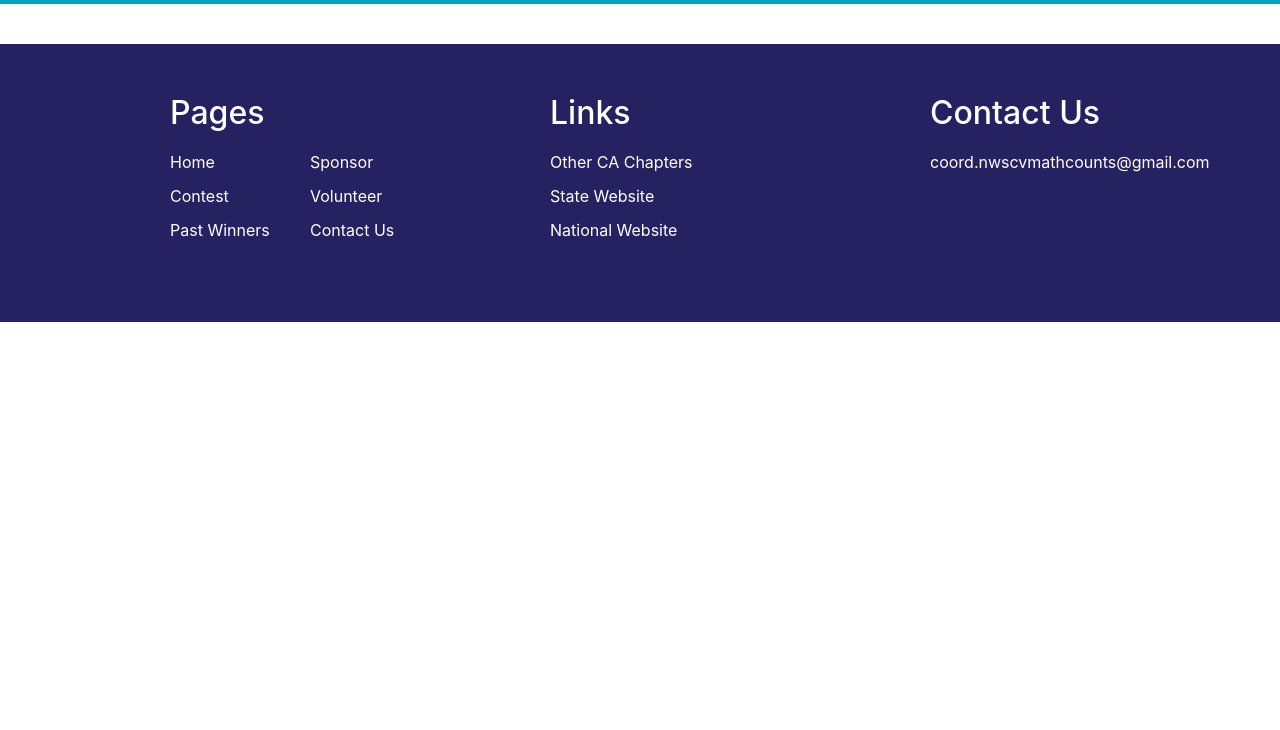
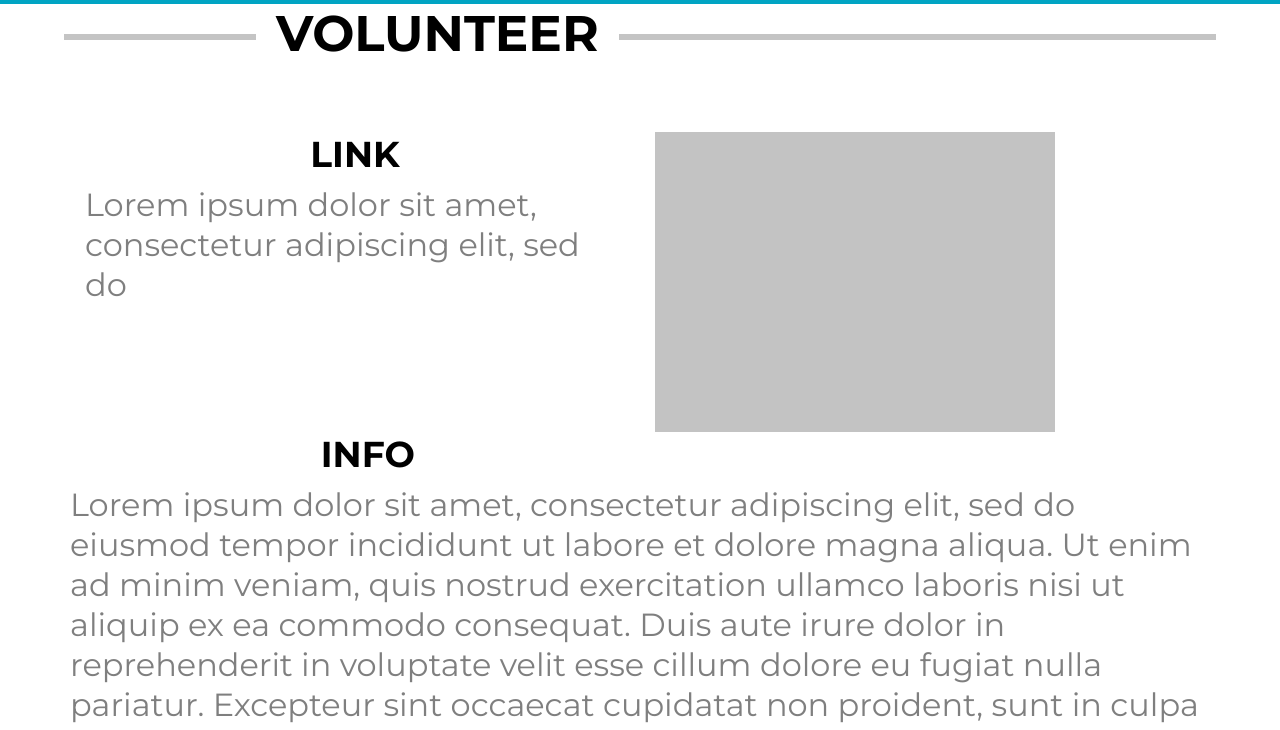
Before and after one commit to Web-Design-Club/nwscv-mathcounts, a plain HTML site: page views/volunteer.html in a window 1280 px wide. Shown: the part 56-786 px from the top of the page. Drawn offline with nearby package versions, Linux system fonts and the light colour scheme; files whose address does not match are found by name.

Commit message:
Created volunteer Page, one bug with footer

```diff
--- a/styles/volunteer.css
+++ b/styles/volunteer.css
@@ -0,0 +1,58 @@
+.volunteer .heading {
+	position: relative;
+	margin: 60px auto;
+}
+
+#line {
+	position: absolute;
+	left: 5%;
+	margin-top: 30px;
+	padding: 0;
+	width: 90%;
+	height: 0;
+	border: 3px solid #c4c4c4;
+
+}
+
+h1.text {
+	display: inline-block;
+	position: relative;
+	font-family: 'Montserrat', sans-serif;
+	font-style: normal;
+	font-weight: bold;
+	font-size: 50px;
+	line-height: 60px;
+	text-transform: uppercase;
+	color: #000000;
+	background-color: #ffffff;
+	left: 20%;
+	padding-left: 20px;
+	padding-right: 20px;
+}
+
+h2.text {
+	font-family: 'Montserrat', sans-serif;
+	font-style: normal;
+	font-weight: 600;
+	font-size: 36px;
+	line-height: 45px;
+	text-transform: uppercase;
+	color: #000000;
+}
+
+p.text {
+	font-family: 'Montserrat', sans-serif;
+	font-style: normal;
+	font-weight: normal;
+	font-size: 32px;
+	line-height: 40px;
+	color: rgba(0, 0, 0, 0.5);
+}
+
+h2#link {
+	text-align: center;
+}
+
+h2#info {
+	text-indent: 22%;
+}
--- a/views/volunteer.html
+++ b/views/volunteer.html
@@ -6,6 +6,7 @@
 
     <!-- CSS -->
     <link rel="stylesheet" type="text/css" href="../styles/styles.css">
+    <link rel="stylesheet" type="text/css" href="../styles/volunteer.css">
     <link rel="stylesheet" href="https://stackpath.bootstrapcdn.com/bootstrap/4.4.1/css/bootstrap.min.css" integrity="sha384-Vkoo8x4CGsO3+Hhxv8T/Q5PaXtkKtu6ug5TOeNV6gBiFeWPGFN9MuhOf23Q9Ifjh" crossorigin="anonymous">
     <link rel="stylesheet" href="https://fonts.googleapis.com/css?family=Montserrat:400,700&display=swap">
 </head>
@@ -42,7 +43,37 @@
         </div>
     </nav>
 
-    <!-- Replace this line with your code -->
+    <div class="volunteer">
+        <div class="heading">
+            <div id="line"></div>
+            <h1 class="text">Volunteer</h1>
+        </div>
+        <div class="container">
+            <div class="row info1">
+                <div class="col-12 col-md-6">
+                    <h2 id="link" class="text">Link</h2>
+                    <p class="text">Lorem ipsum dolor sit amet, consectetur adipiscing elit, sed do</p>
+                </div>
+                <div class="col-12 col-md-6">
+                    <img src="../images/temp_image.png">
+                </div>
+            <div>
+            <div class="row info2">
+                <div class="col">
+                    <h2 id="info" class="text">Info</h2>
+                    <p class="text">Lorem ipsum dolor sit amet, consectetur adipiscing elit, sed do eiusmod tempor incididunt ut labore et dolore magna aliqua. Ut enim ad minim veniam, quis nostrud exercitation ullamco laboris nisi ut aliquip ex ea commodo consequat. Duis aute irure dolor in reprehenderit in voluptate velit esse cillum dolore eu fugiat nulla pariatur. Excepteur sint occaecat cupidatat non proident, sunt in culpa qui officia deserunt mollit anim id est laborum.</p>
+                </div>
+            </div>
+            <div class="row info3">
+                <div class="col-12 col-md-6">
+                    <img src="../images/temp_image.png">
+                </div>
+                <div class="col-12 col-md-6">
+                    <img src="../images/temp_image.png">
+                </div>
+            </div>
+        </div>
+    </div>
 
     <div class="footer">
         <div class="container">
```
Also changed, not shown: images/temp_image.png (added).
